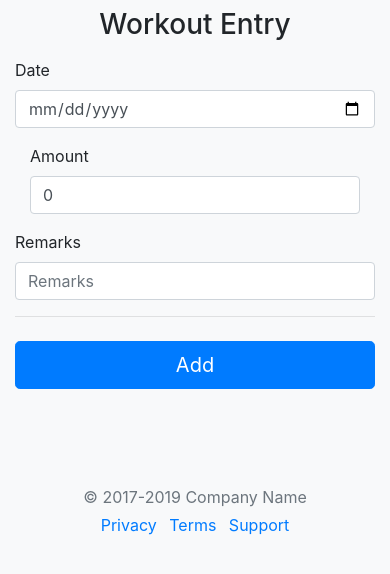
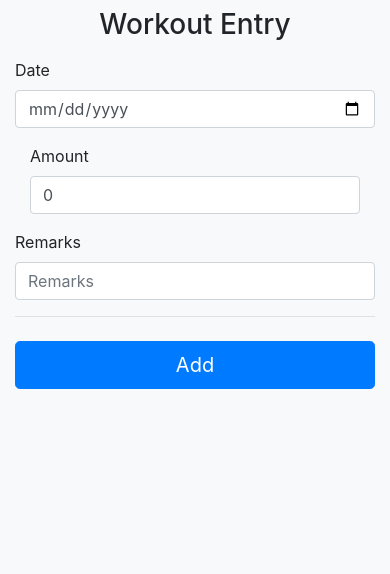
Before and after one commit to itcashish/phonegaptest, a plain HTML site: page www/index.html in a window 390 px wide. Drawn offline with Linux system fonts and the light colour scheme; some packages are replaced by stand-ins of ours; no server answers.

Commit message:
Update index.html

```diff
--- a/www/index.html
+++ b/www/index.html
@@ -29,7 +29,7 @@
           <div class="modal fade bd-example-modal-sm" tabindex="-1" role="dialog" aria-labelledby="mySmallModalLabel" aria-hidden="true">
             <div class="modal-dialog modal-sm">
               <div class="modal-content">
-                ...
+                F Notes
               </div>
             </div>
           </div>
@@ -67,12 +67,7 @@
     </div>
 
     <footer class="my-5 pt-5 text-muted text-center text-small">
-      <p class="mb-1">&copy; 2017-2019 Company Name</p>
-      <ul class="list-inline">
-        <li class="list-inline-item"><a href="#">Privacy</a></li>
-        <li class="list-inline-item"><a href="#">Terms</a></li>
-        <li class="list-inline-item"><a href="#">Support</a></li>
-      </ul>
+
     </footer>
   </div>
 </body>
```
